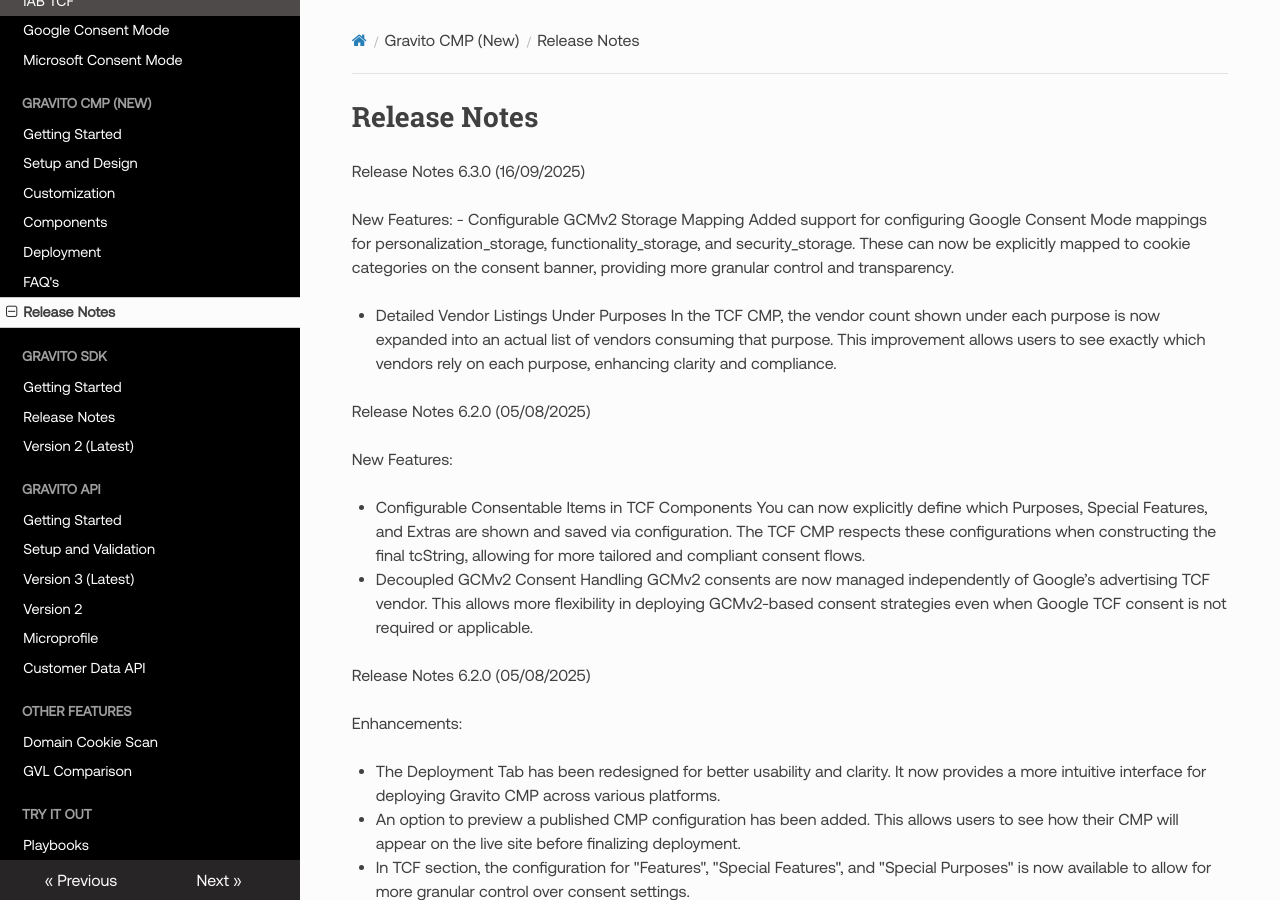
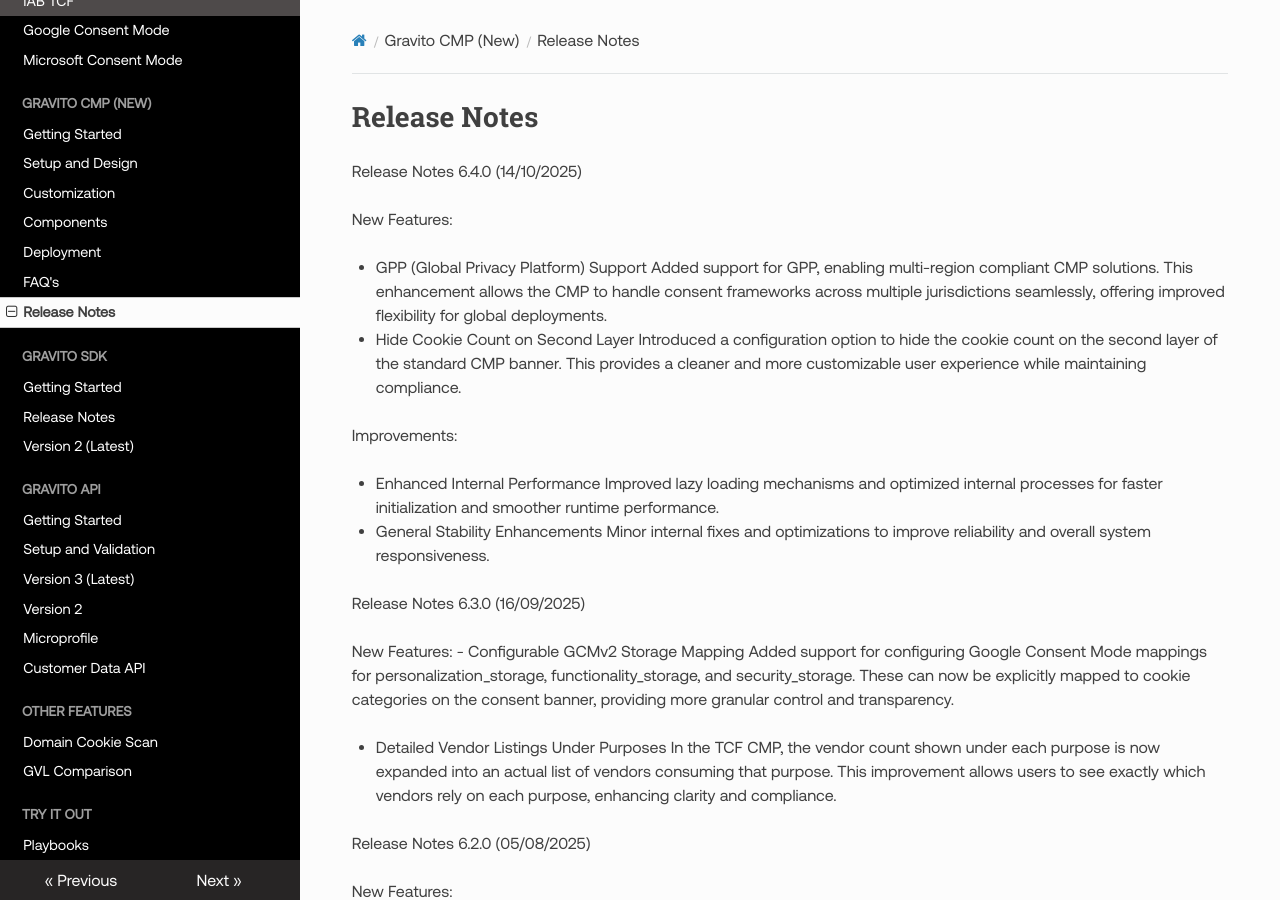
Before and after one commit to GravitoLtd/gravitoltd.github.io, an MkDocs documentation site: the page built from docs/Gravito_V6_CMP/Release_Notes.md, in a window 1280 px wide and 900 px high. Built offline with MkDocs 1.6.1, drawn with Linux system fonts in a browser that asks for light colours; nearby versions of some CDN libraries; comment, search, counter and statistics services are not loaded.

Commit message:
release notes for cmp v6.4.0

```diff
--- a/docs/Gravito_V6_CMP/Release_Notes.md
+++ b/docs/Gravito_V6_CMP/Release_Notes.md
@@ -1,5 +1,23 @@
 Release Notes
 =============
+Release Notes 6.4.0 (14/10/2025)
+
+New Features:
+
+- GPP (Global Privacy Platform) Support
+Added support for GPP, enabling multi-region compliant CMP solutions. This enhancement allows the CMP to handle consent frameworks across multiple jurisdictions seamlessly, offering improved flexibility for global deployments.
+
+- Hide Cookie Count on Second Layer
+  Introduced a configuration option to hide the cookie count on the second layer of the standard CMP banner. This provides a cleaner and more customizable user experience while maintaining compliance.
+
+Improvements:
+
+- Enhanced Internal Performance
+  Improved lazy loading mechanisms and optimized internal processes for faster initialization and smoother runtime performance.
+
+- General Stability Enhancements
+  Minor internal fixes and optimizations to improve reliability and overall system responsiveness.
+
 Release Notes 6.3.0 (16/09/2025)
 
 New Features:
```
